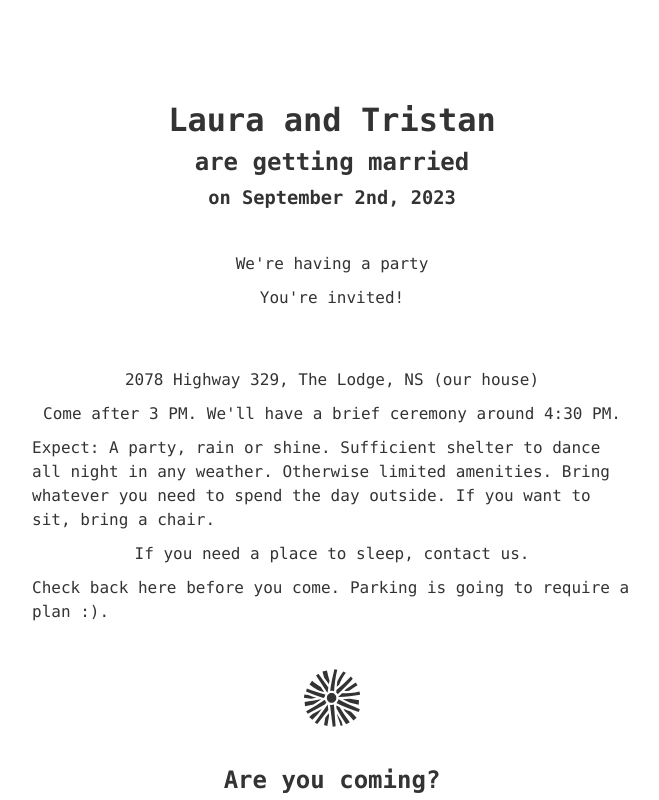
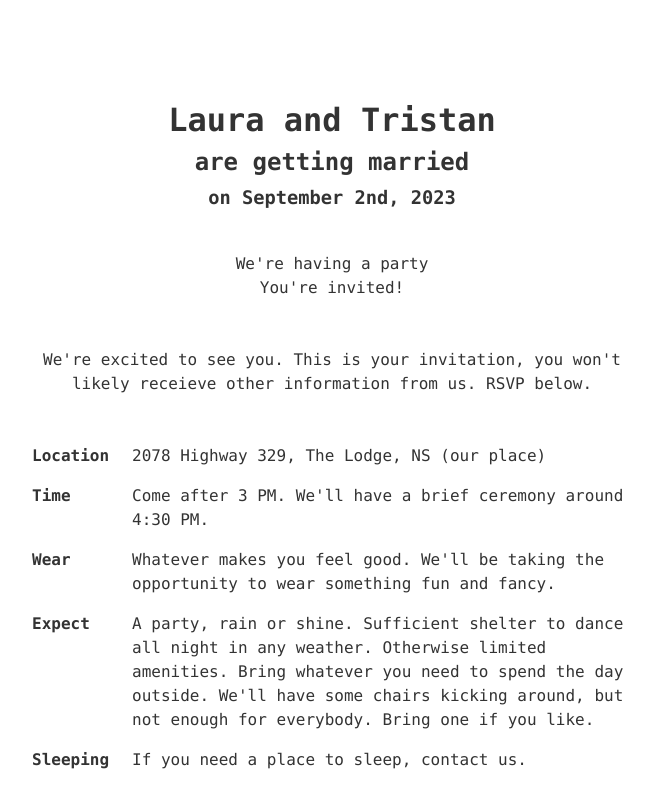
Before and after one commit to tbguest/wedding, a Next.js app: page / in a window 1280 px wide. Shown: the top 800 px of the page, without its empty margins (308-967 px from the left). Built offline with nearby package versions, Linux system fonts and the light colour scheme.

Commit message:
Details layout

```diff
--- a/components/AttendeeForm/AttendeeForm.tsx
+++ b/components/AttendeeForm/AttendeeForm.tsx
@@ -88,7 +88,7 @@ export default function AttendeeForm() {
           />
           {errors.name && (
             <p style={{ color: "red", marginTop: 4 }}>
-              Please identify yourself.
+              Please identify yourself
             </p>
           )}
         </div>
--- a/components/IndexPage/IndexPage.module.css
+++ b/components/IndexPage/IndexPage.module.css
@@ -1,7 +1,6 @@
 .main {
   display: flex;
   flex-direction: column;
-  justify-content: center;
   align-items: center;
   padding: 6rem;
   min-height: 100vh;
@@ -19,277 +18,46 @@
   text-align: center;
 }
 
-.description {
-  display: inherit;
-  justify-content: inherit;
-  align-items: inherit;
-  font-size: 1rem;
+.content {
+  display: flex;
+  flex-direction: column;
+  align-items: center;
   max-width: var(--max-width);
-  width: 100%;
-  z-index: 2;
-  font-family: var(--font-mono);
-  margin-bottom: 10px;
 }
 
-.description a {
+.details {
   display: flex;
+  flex-direction: column;
+  gap: 16px;
   justify-content: center;
-  align-items: center;
-  gap: 0.5rem;
 }
 
-.description p {
-  position: relative;
-  margin: 0;
-  padding: 1rem;
-  background-color: rgba(var(--callout-rgb), 0.5);
-  border: 1px solid rgba(var(--callout-border-rgb), 0.3);
-  border-radius: var(--border-radius);
+.info {
+  display: grid;
+  grid-template-columns: 100px auto;
 }
 
-.code {
+.heavy {
   font-weight: 700;
-  font-family: var(--font-mono);
+  width: 6rem;
 }
 
-.grid {
-  display: grid;
-  grid-template-columns: repeat(4, minmax(25%, auto));
-  width: var(--max-width);
-  max-width: 100%;
+.description {
+  display: inline;
+  width: auto;
 }
 
-.card {
-  padding: 1rem 1.2rem;
-  border-radius: var(--border-radius);
-  background: rgba(var(--card-rgb), 0);
-  border: 1px solid rgba(var(--card-border-rgb), 0);
-  transition: background 200ms, border 200ms;
-}
-
-.card span {
-  display: inline-block;
-  transition: transform 200ms;
-}
-
-.card h2 {
-  font-weight: 600;
-  margin-bottom: 0.7rem;
-}
-
-.card p {
-  margin: 0;
-  opacity: 0.6;
-  font-size: 0.9rem;
-  line-height: 1.5;
-  max-width: 30ch;
-}
-
-.center {
-  display: flex;
-  justify-content: center;
-  align-items: center;
-  position: relative;
-  padding: 4rem 0;
-}
-
-.center::before {
-  background: var(--secondary-glow);
-  border-radius: 50%;
-  width: 480px;
-  height: 360px;
-  margin-left: -400px;
-}
-
-.center::after {
-  background: var(--primary-glow);
-  width: 240px;
-  height: 180px;
-  z-index: -1;
-}
-
-.center::before,
-.center::after {
-  content: "";
-  left: 50%;
-  position: absolute;
-  filter: blur(45px);
-  transform: translateZ(0);
-}
-
-.logo,
-.thirteen {
-  position: relative;
-}
-
-.thirteen {
-  display: flex;
-  justify-content: center;
-  align-items: center;
-  width: 75px;
-  height: 75px;
-  padding: 25px 10px;
-  margin-left: 16px;
-  transform: translateZ(0);
-  border-radius: var(--border-radius);
-  overflow: hidden;
-  box-shadow: 0px 2px 8px -1px #0000001a;
-}
-
-.thirteen::before,
-.thirteen::after {
-  content: "";
-  position: absolute;
-  z-index: -1;
-}
-
-/* Conic Gradient Animation */
-.thirteen::before {
-  animation: 6s rotate linear infinite;
-  width: 200%;
-  height: 200%;
-  background: var(--tile-border);
-}
-
-/* Inner Square */
-.thirteen::after {
-  inset: 0;
-  padding: 1px;
-  border-radius: var(--border-radius);
-  background: linear-gradient(
-    to bottom right,
-    rgba(var(--tile-start-rgb), 1),
-    rgba(var(--tile-end-rgb), 1)
-  );
-  background-clip: content-box;
-}
-
-/* Enable hover only on non-touch devices */
-@media (hover: hover) and (pointer: fine) {
-  .card:hover {
-    background: rgba(var(--card-rgb), 0.1);
-    border: 1px solid rgba(var(--card-border-rgb), 0.15);
+@media (max-width: 700px) {
+  .info {
+    display: grid;
+    grid-template-columns: 1fr;
   }
 
-  .card:hover span {
-    transform: translateX(4px);
+  .main {
+    display: flex;
+    flex-direction: column;
+    align-items: center;
+    padding: 2rem;
+    min-height: 100vh;
   }
 }
-
-@media (prefers-reduced-motion) {
-  .thirteen::before {
-    animation: none;
-  }
-
-  .card:hover span {
-    transform: none;
-  }
-}
-
-/* Mobile */
-@media (max-width: 700px) {
-  .main {
-    padding: 32px;
-  }
-
-  .content {
-    padding: 4rem;
-  }
-
-  .grid {
-    grid-template-columns: 1fr;
-    margin-bottom: 120px;
-    max-width: 320px;
-    text-align: center;
-  }
-
-  .card {
-    padding: 1rem 2.5rem;
-  }
-
-  .card h2 {
-    margin-bottom: 0.5rem;
-  }
-
-  .center {
-    padding: 8rem 0 6rem;
-  }
-
-  .center::before {
-    transform: none;
-    height: 300px;
-  }
-
-  .description {
-    font-size: 0.8rem;
-  }
-
-  .description a {
-    padding: 1rem;
-  }
-
-  .description p,
-  .description div {
-    display: flex;
-    justify-content: center;
-    position: fixed;
-    width: 100%;
-  }
-
-  .description p {
-    align-items: center;
-    inset: 0 0 auto;
-    padding: 2rem 1rem 1.4rem;
-    border-radius: 0;
-    border: none;
-    border-bottom: 1px solid rgba(var(--callout-border-rgb), 0.25);
-    background: linear-gradient(
-      to bottom,
-      rgba(var(--background-start-rgb), 1),
-      rgba(var(--callout-rgb), 0.5)
-    );
-    background-clip: padding-box;
-    backdrop-filter: blur(24px);
-  }
-
-  .description div {
-    align-items: flex-end;
-    pointer-events: none;
-    inset: auto 0 0;
-    padding: 2rem;
-    height: 200px;
-    background: linear-gradient(
-      to bottom,
-      transparent 0%,
-      rgb(var(--background-end-rgb)) 40%
-    );
-    z-index: 1;
-  }
-}
-
-/* Tablet and Smaller Desktop */
-@media (min-width: 701px) and (max-width: 1120px) {
-  .grid {
-    grid-template-columns: repeat(2, 50%);
-  }
-}
-
-@media (prefers-color-scheme: dark) {
-  .vercelLogo {
-    filter: invert(1);
-  }
-
-  .logo,
-  .thirteen img {
-    filter: invert(1) drop-shadow(0 0 0.3rem #ffffff70);
-  }
-}
-
-@keyframes rotate {
-  from {
-    transform: rotate(360deg);
-  }
-  to {
-    transform: rotate(0deg);
-  }
-}
--- a/components/IndexPage/IndexPage.tsx
+++ b/components/IndexPage/IndexPage.tsx
@@ -7,35 +7,66 @@ export const IndexPage = () => {
   return (
     <>
       <main className={classes.main}>
+        <div className={classes.content}>
           <h1 style={{ marginBottom: 0 }}>Laura and Tristan</h1>
           <h2 style={{ marginBottom: 4 }}>are getting married</h2>
           <h3 style={{ marginBottom: 16 }}>on September 2nd, 2023</h3>
           <br />
-        <p className={classes.description}>{"We're having a party"}</p>
-        <p className={classes.description}>{"You're invited!"}</p>
+          <div style={{ textAlign: "center" }}>
+            <p>{"We're having a party"}</p>
+            <p>{"You're invited!"}</p>
             <br />
             <br />
+            <p>
+              {
+                "We're excited to see you. This is your invitation, you won't likely receieve other information from us. RSVP below."
+              }
+            </p>
+          </div>
+          <br />
+          <br />
+          <section className={classes.details}>
+            <div className={classes.info}>
+              <p className={classes.heavy}>Location</p>
               <p className={classes.description}>
-          {"2078 Highway 329, The Lodge, NS (our house)"}
+                {"2078 Highway 329, The Lodge, NS (our place)"}
               </p>
-        <p className={classes.description}>
+            </div>
+            <div className={classes.info}>
+              <p className={classes.heavy}>Time</p>
+              <p>
                 {"Come after 3 PM. We'll have a brief ceremony around 4:30 PM."}
               </p>
+            </div>
+            <div className={classes.info}>
+              <p className={classes.heavy}>Wear</p>
+              <p>
+                {
+                  "Whatever makes you feel good. We'll be taking the opportunity to wear something fun and fancy."
+                }
+              </p>
+            </div>
+            <div className={classes.info}>
+              <p className={classes.heavy}>Expect</p>
               <p className={classes.description}>
                 {
-            "Expect: A party, rain or shine. Sufficient shelter to dance all night in any weather. Otherwise limited amenities. Bring whatever you need to spend the day outside. If you want to sit, bring a chair."
+                  "A party, rain or shine. Sufficient shelter to dance all night in any weather. Otherwise limited amenities. Bring whatever you need to spend the day outside. We'll have some chairs kicking around, but not enough for everybody. Bring one if you like."
                 }
               </p>
-        <p className={classes.description}>
-          {"If you need a place to sleep, contact us."}
-        </p>
-        <p className={classes.description}>
+            </div>
+            <div className={classes.info}>
+              <p className={classes.heavy}>Sleeping</p>
+              <p>{"If you need a place to sleep, contact us."}</p>
+            </div>
+            <p style={{ marginTop: "32px" }}>
               {
                 "Check back here before you come. Parking is going to require a plan :)."
               }
             </p>
+          </section>
           <GiDandelionFlower size={64} style={{ margin: 32 }} />
           <AttendeeForm />
+        </div>
       </main>
       <Footer />
     </>
```
Lines whose indentation alone changed are shown as unchanged.
